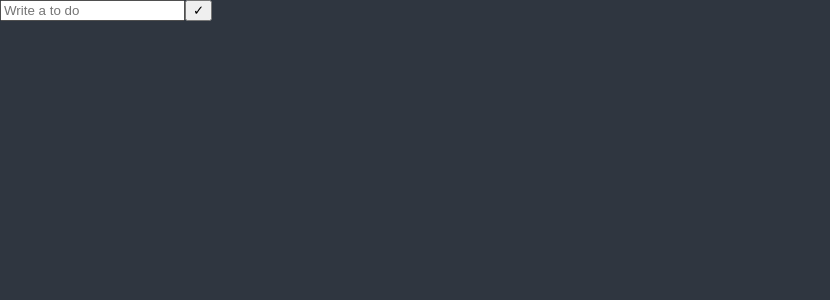
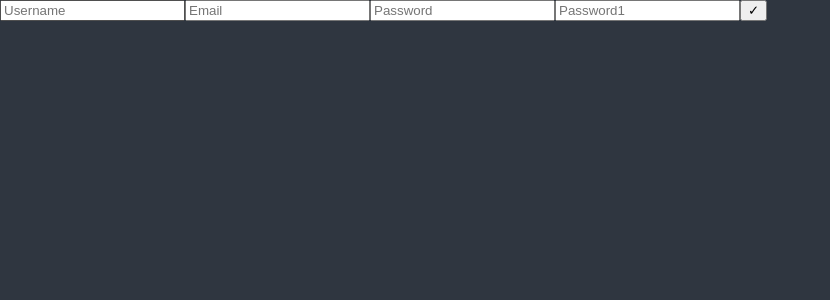
Before and after one commit to ccmonxx/state-management, a React (Create React App) app: page / in a window 1280 px wide. Shown: the top 300 px of the page, without its empty margins (0-830 px from the left). Built offline with nearby package versions, Linux system fonts and the light colour scheme.

Commit message:
Forms : useForm - register & watch

```diff
--- a/src/components/ToDoList.tsx
+++ b/src/components/ToDoList.tsx
@@ -1,3 +1,5 @@
+import { useForm } from "react-hook-form";
+/*
 import { useState } from "react";
 
 function ToDoList() {
@@ -23,5 +25,29 @@
 		</div>
 	);
 }
+ */
+
+/*
+register : form 태그가 갖고있는 속성들을 사용할 수 있게 해준다
+usage : 객체를 만들고, regiseter 함수를 spread해서 넣는다(ES6)
+watch : form의 입력값의 변화를 관찰하는 함수
+*/
+
+function ToDoList() {
+	const { register, watch } = useForm();
+	console.log(watch());
+
+	return (
+		<div>
+			<form>
+				<input {...register("username")} placeholder="Username" />
+				<input {...register("email")} placeholder="Email" />
+				<input {...register("password")} placeholder="Password" />
+				<input {...register("password1")} placeholder="Password1" />
+				<button>✓</button>
+			</form>
+		</div>
+	);
+}
 
 export default ToDoList;
```
